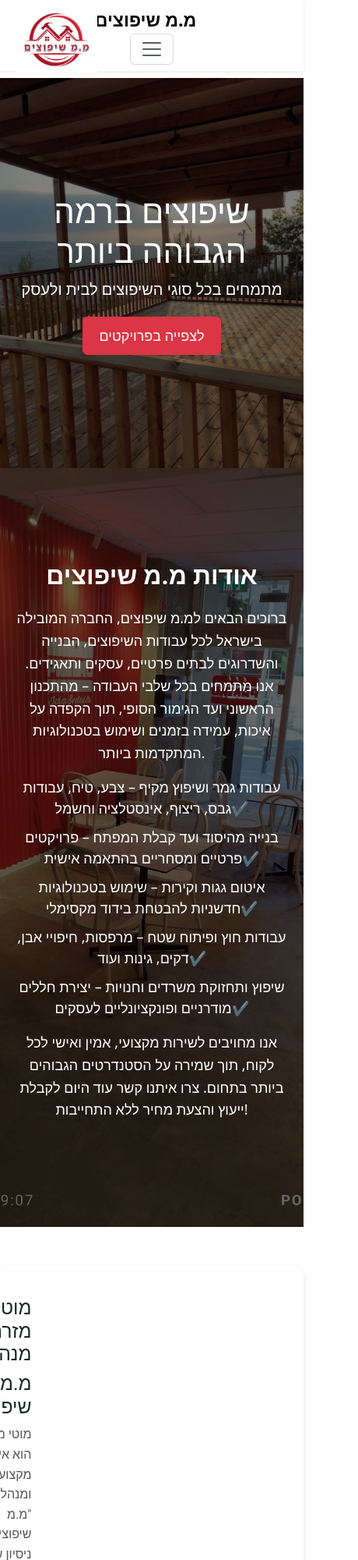
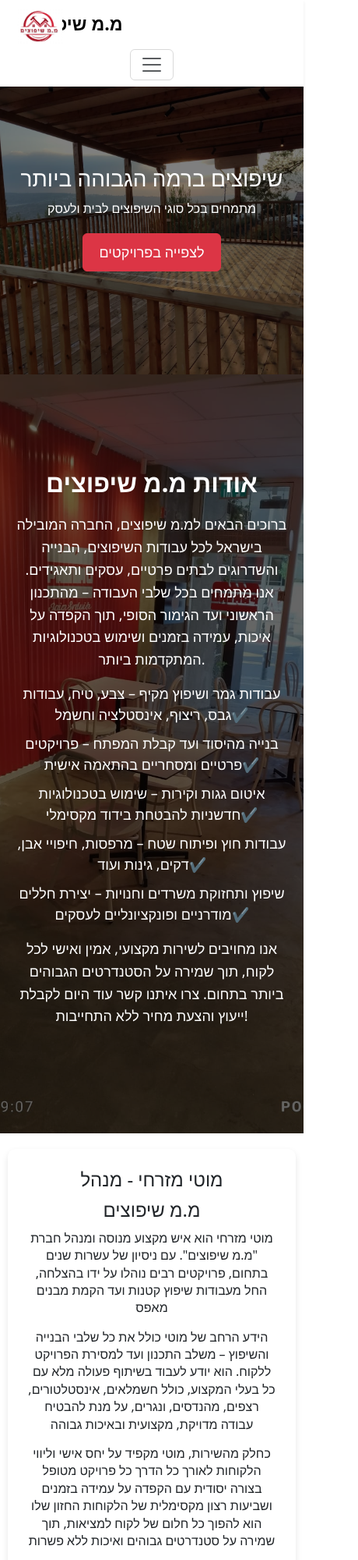
Before and after one commit to YarinMizrahi/m.m-shipozim, a plain HTML site: page index.html in a window 390 px wide. Shown: the top 2000 px of the page at 78% size, 460 px wide, since content can reach past the window. Drawn offline with nearby package versions, Linux system fonts and the light colour scheme.

Commit message:
Refactor CSS for mobile responsiveness and improve layout styles

```diff
--- a/style.css
+++ b/style.css
@@ -113,6 +113,7 @@ body {
     font-size: 18px;
     padding: 10px 20px;
 }
+
 .about {
     position: relative;
     background: url('assets/img/panino8\ \(4\).jpg') center/cover no-repeat;
@@ -164,10 +165,13 @@ body {
     .about h2 {
         font-size: 32px;
     }
-    .about p, .about ul {
+
+    .about p,
+    .about ul {
         font-size: 18px;
     }
 }
+
 .services {
     text-align: center;
     padding: 50px 0;
@@ -243,9 +247,11 @@ body {
 
 @media (max-width: 768px) {
     .service-box {
-        background-attachment: scroll; /* ביטול Parallax במובייל */
+        background-attachment: scroll;
+        /* ביטול Parallax במובייל */
     }
 }
+
 .gallery {
     text-align: center;
     padding: 50px 0;
@@ -278,22 +284,23 @@ body {
 
 .hidden-gallery {
     display: grid;
-    grid-template-columns: repeat(auto-fill, minmax(300px, 1fr)); /* סידור אוטומטי בשורות */
+    grid-template-columns: repeat(auto-fill, minmax(300px, 1fr));
+    /* סידור אוטומטי בשורות */
     gap: 10px;
     justify-items: center;
 }
 
 .hidden-gallery img {
-    width: 100%; /* ימלא את כל התא */
-    height: 200px; /* גובה אחיד */
-    object-fit: cover; /* שומר על מילוי מלא בלי רווחים */
+    width: 100%;
+    /* ימלא את כל התא */
+    height: 200px;
+    /* גובה אחיד */
+    object-fit: cover;
+    /* שומר על מילוי מלא בלי רווחים */
     border-radius: 5px;
     box-shadow: 0px 2px 5px rgba(0, 0, 0, 0.2);
     transition: transform 0.3s ease-in-out;
 }
-
-
-
 
 .hidden-gallery img:hover {
     transform: scale(1.1);
@@ -347,6 +354,7 @@ body {
     margin-top: 20px;
     border-radius: 10px;
 }
+
 .logo-carousel {
     width: 100%;
     overflow: hidden;
@@ -358,7 +366,8 @@ body {
 .logo-track {
     display: flex;
     width: max-content;
-    animation: none; /* נבטל כל אנימציה קודמת */
+    animation: none;
+    /* נבטל כל אנימציה קודמת */
 }
 
 .logo2 {
@@ -367,18 +376,7 @@ body {
     margin: 0 20px;
 }
 
-.about-container {
-    display: flex;
-    align-items: center;
-    justify-content: center;
-    max-width: 900px;
-    margin: 50px auto;
-    background: white;
-    padding: 20px;
-    border-radius: 10px;
-    box-shadow: 0px 4px 8px rgba(0, 0, 0, 0.1);
-}
-
+/* עיצוב בסיסי ל-about-container */
 .about-container {
     display: flex;
     flex-direction: row-reverse;
@@ -398,9 +396,10 @@ body {
 }
 
 .profile-image {
-    width: 400px;
-    height: 400px;
-    border-radius: 70%;
+    width: 100%;
+    max-width: 300px;
+    height: auto;
+    border-radius: 50%;
     object-fit: cover;
     border: 4px solid #333;
 }
@@ -411,13 +410,98 @@ body {
     text-align: right;
 }
 
-h2 {
-    font-family: 'Heebo', sans-serif;
-    color: #333;
+/* מדיה קוורי למובייל */
+@media screen and (max-width: 768px) {
+    .about-container {
+        flex-direction: column-reverse;
+        /* הופך את הסדר כך שהטקסט יהיה למעלה */
+        padding: 15px;
+        margin: 20px 10px;
+    }
+
+    .image-container {
+        width: 100%;
+        margin-top: 20px;
+        /* מרווח בין הטקסט לתמונה */
+    }
+
+    .profile-image {
+        max-width: 200px;
+    }
+
+    .text-container {
+        width: 100%;
+        padding: 10px;
+        text-align: center;
+    }
+
+    .text-container h2 {
+        font-size: 1.5rem;
+        margin-bottom: 10px;
+    }
+
+    .profile-text {
+        font-size: 1rem;
+        line-height: 1.4;
+        margin-bottom: 15px;
+    }
 }
 
-p.profile-text {
-    font-family: 'Heebo', sans-serif;
-    color: #555;
-    line-height: 1.6;
+/* עדכון סגנון הניווט למובייל */
+@media screen and (max-width: 768px) {
+    .navbar {
+        padding: 10px 0;
+    }
+
+    .nav-top {
+        width: 100%;
+        display: flex;
+        align-items: center;
+        justify-content: space-between;
+        padding: 0 15px;
+    }
+
+    .logo {
+        width: 60px;
+        /* לוגו קטן יותר במובייל */
+    }
+
+    .navbar-brand {
+        font-size: 1.2rem !important;
+        /* כותרת קטנה יותר */
+        margin: 0;
+    }
+
+    .navbar-toggler {
+        margin-top: 10px;
+    }
+
+    .navbar-nav {
+        text-align: center;
+        gap: 10px;
+        margin-top: 10px;
+    }
+
+    .nav-link {
+        padding: 8px 0;
+        font-size: 16px;
+    }
+
+    /* התאמת הבאנר למובייל */
+    .banner {
+        margin-top: 80px;
+        /* מרווח קטן יותר מהניווט */
+        height: 400px;
+        /* גובה מותאם למובייל */
+    }
+
+    .banner h1 {
+        font-size: 28px;
+        padding: 0 15px;
+    }
+
+    .banner p {
+        font-size: 16px;
+        padding: 0 15px;
+    }
 }
```
